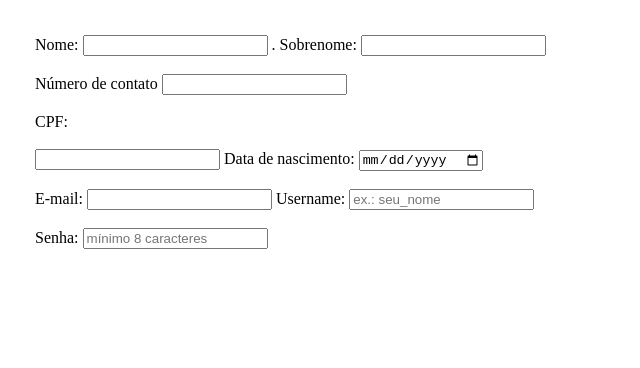
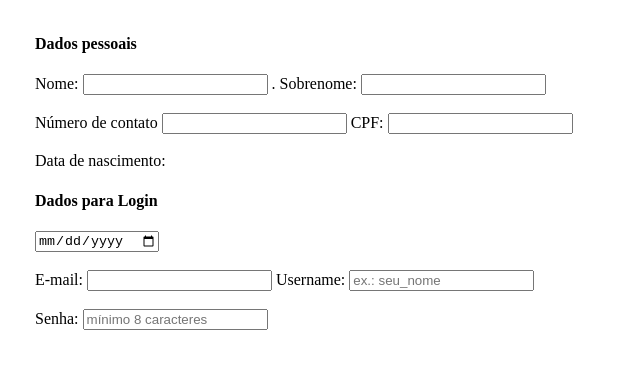
Before and after one commit to milleandrd/felp, a plain HTML site: page login.html in a window 1280 px wide. Shown: the whole page, without its empty margins (0-640 px from the left). Drawn offline with Linux system fonts and the light colour scheme.

Commit message:
foram adicionados títulos ao formulário

```diff
--- a/login.html
+++ b/login.html
@@ -9,15 +9,17 @@
 
 <body style="margin: 35px;">
     <form action="">
+        <h4>Dados pessoais</h4>
 <label for="">Nome:</label>
 <input type="text"> .
 <label>Sobrenome:</label>
 <input type="text"> <br> <br>
 <label>Número de contato</label>
+<input type="number">
+<label for="">CPF:</label>
 <input type="number"> <br><br>
-<label for="">CPF:</label><br> <br>
-<input type="number">
 <label for="">Data de nascimento:</label>
+<h4>Dados para Login</h4>
 <input type="date"> <br><br>
 <label>E-mail:</label>
 <input type="e-mail">
```
